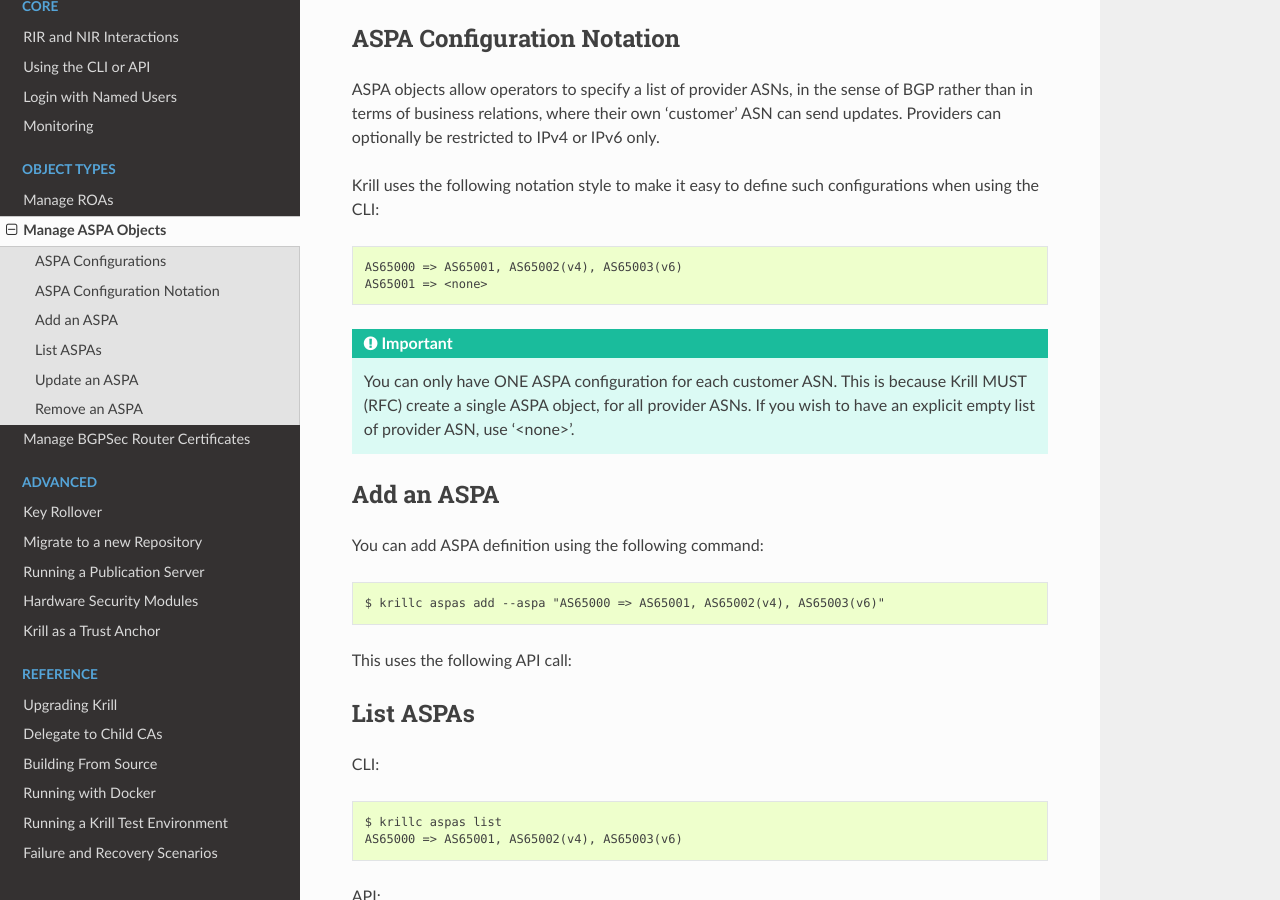
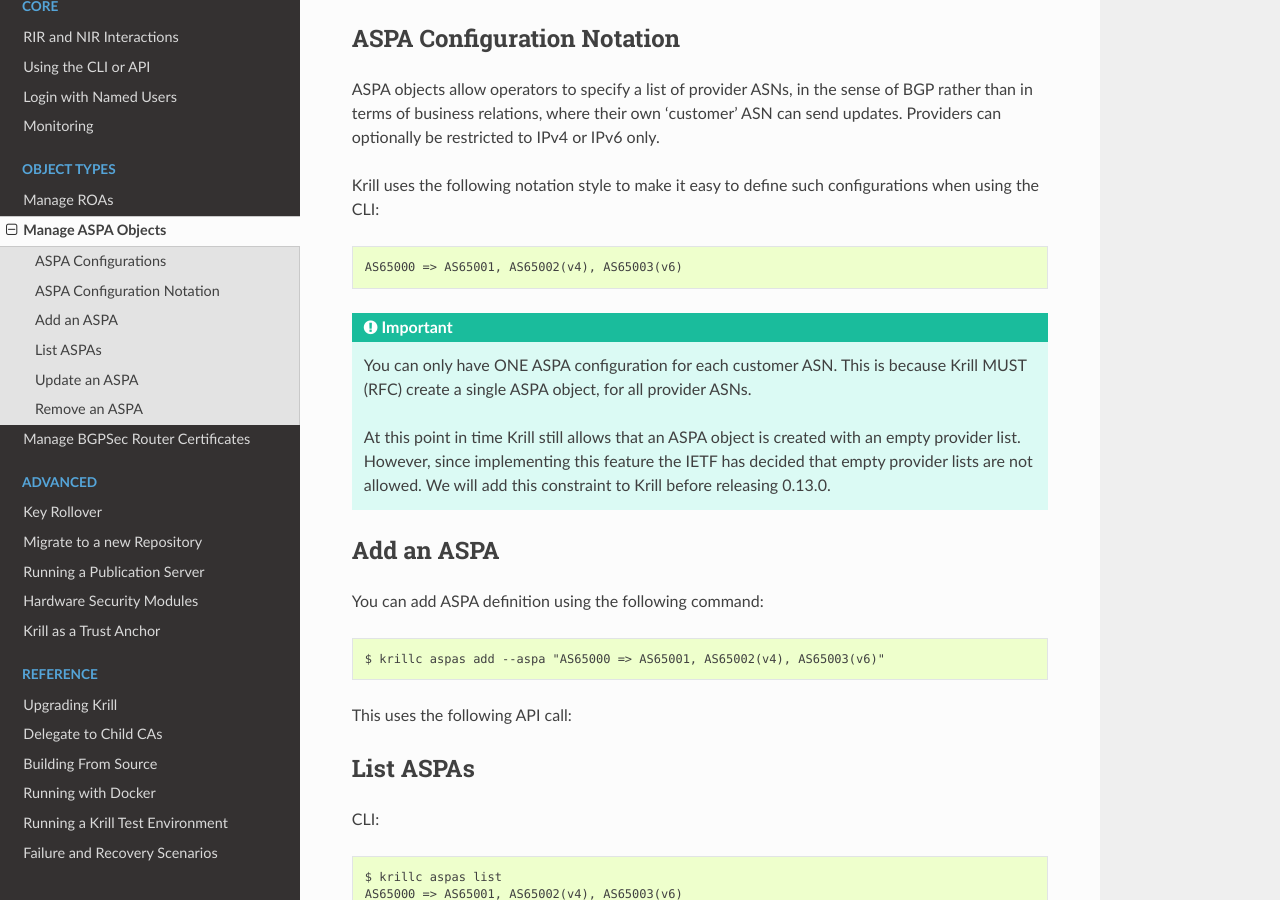
Before and after one commit to NLnetLabs/krill-manual, a Sphinx documentation site: the page built from source/manage-aspas.rst, in a window 1280 px wide and 900 px high, scrolled down 655 px. Built offline with Sphinx 7.4.7 and the Read the Docs theme 2.0.0, drawn with Linux system fonts in a browser that asks for light colours; the version number could not be read and is left out.

Commit message:
Add comment about ASPA with empty provider list

```diff
--- a/source/manage-aspas.rst
+++ b/source/manage-aspas.rst
@@ -42,12 +42,16 @@
 .. code-block:: text
 
    AS65000 => AS65001, AS65002(v4), AS65003(v6)
-   AS65001 => <none>
 
 .. Important:: You can only have ONE ASPA configuration for each customer ASN.
               This is because Krill MUST (RFC) create a single ASPA object, for
-              all provider ASNs. If you wish to have an explicit empty list of
-              provider ASN, use '<none>'.
+              all provider ASNs.
+
+              At this point in time Krill still allows that an ASPA object is
+              created with an empty provider list. However, since implementing
+              this feature the IETF has decided that empty provider lists are not
+              allowed. We will add this constraint to Krill before
+              releasing 0.13.0.
 
 Add an ASPA
 -----------
```
